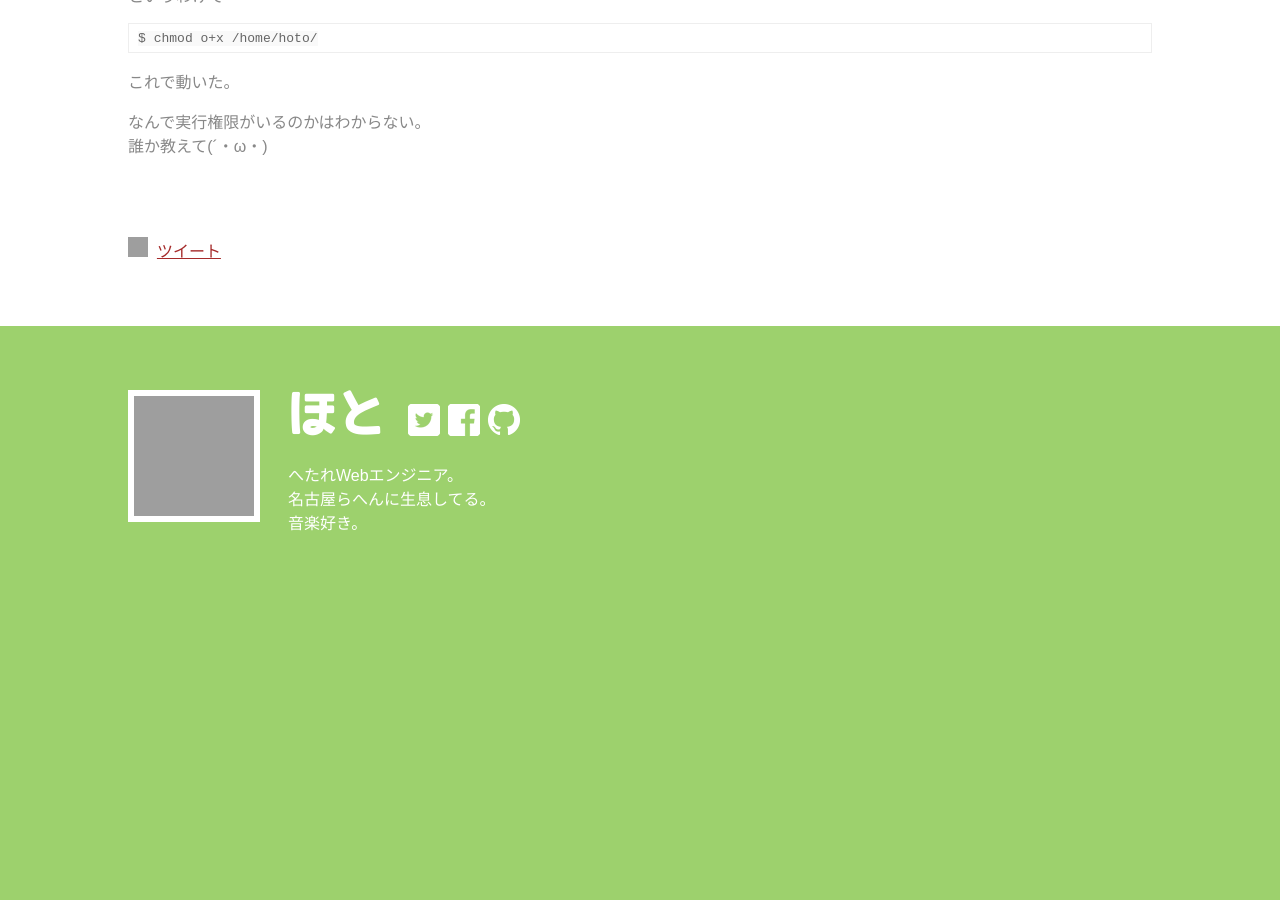
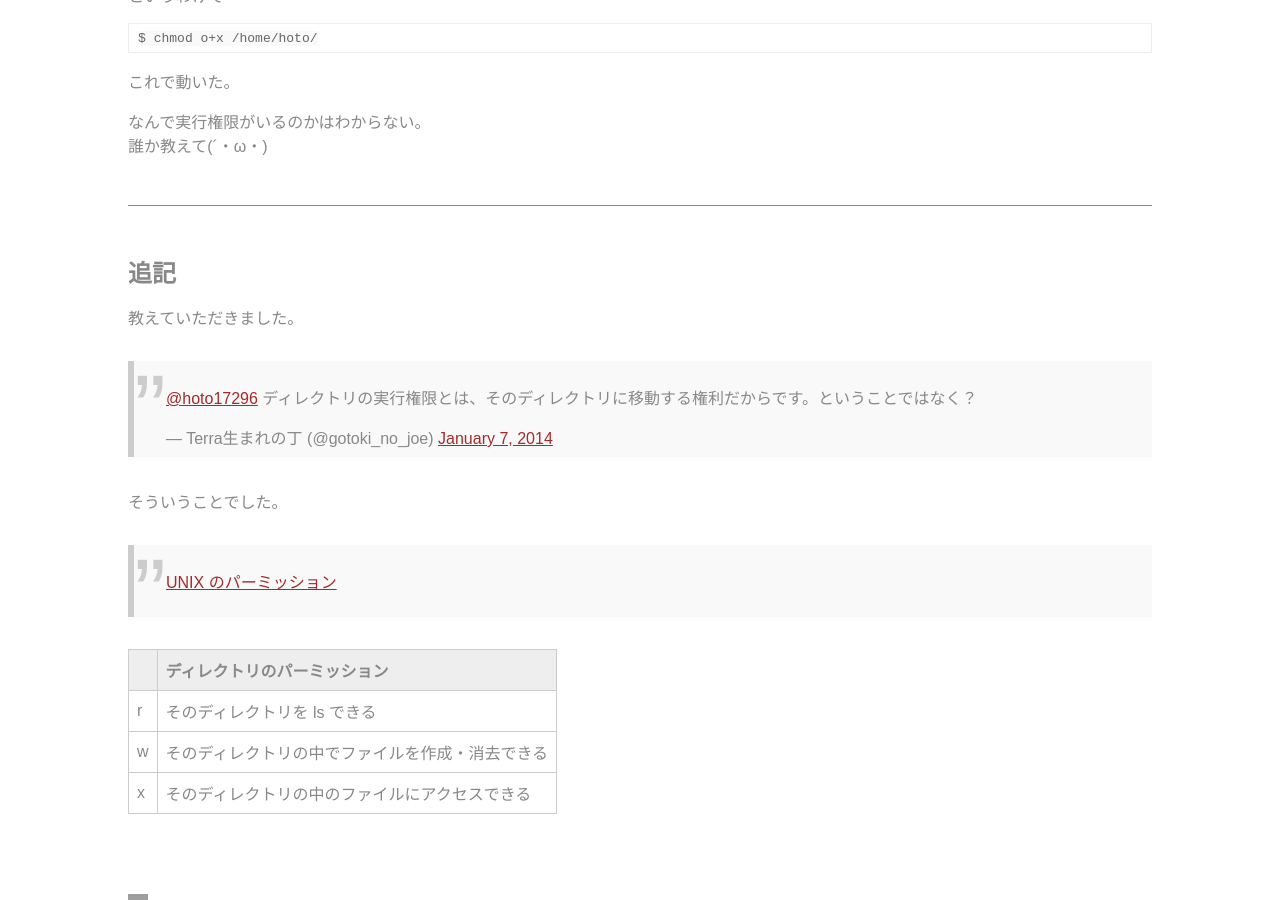
Before and after one commit to hoto17296/blog, a Jekyll site: the page built from _posts/2014-01-07-nginx_simple.md, in a window 1280 px wide and 900 px high, scrolled down 1640 px. Built offline with Jekyll 4.4.1, drawn with Linux system fonts in a browser that asks for light colours; Markdown is read by kramdown in place of the engine named in the settings; comment, search, counter and statistics services are not loaded; before the commit the page ends 2238 px from its top, so only the background shows below that; grey boxes are pictures that could not be loaded.

Commit message:
nginx add

```diff
--- a/_posts/2014-01-07-nginx_simple.md
+++ b/_posts/2014-01-07-nginx_simple.md
@@ -78,3 +78,20 @@ $ chmod o+x /home/hoto/
 
 なんで実行権限がいるのかはわからない。
 誰か教えて(´・ω・)
+
+---
+
+## 追記
+教えていただきました。
+
+<blockquote class="twitter-tweet" data-conversation="none" lang="en"><p><a href="https://twitter.com/hoto17296">@hoto17296</a> ディレクトリの実行権限とは、そのディレクトリに移動する権利だからです。ということではなく？</p>&mdash; Terra生まれの丁 (@gotoki_no_joe) <a href="https://twitter.com/gotoki_no_joe/statuses/420560667725156352">January 7, 2014</a></blockquote>
+
+そういうことでした。
+
+> [UNIX のパーミッション](http://www.loveruby.net/ja/misc/perm.html)
+
+|| ディレクトリのパーミッション |
+|---|:---|
+| r | そのディレクトリを ls できる |
+| w | そのディレクトリの中でファイルを作成・消去できる |
+| x | そのディレクトリの中のファイルにアクセスできる |
```
